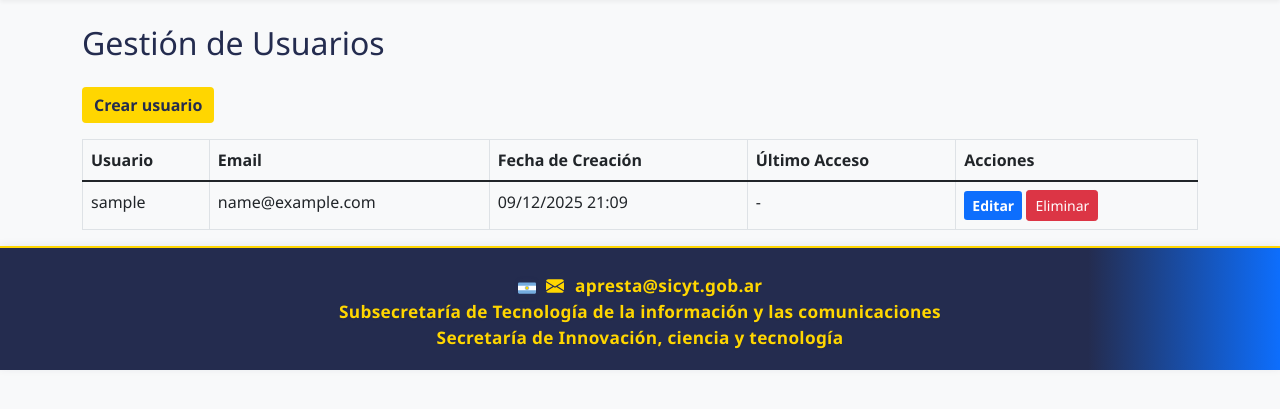
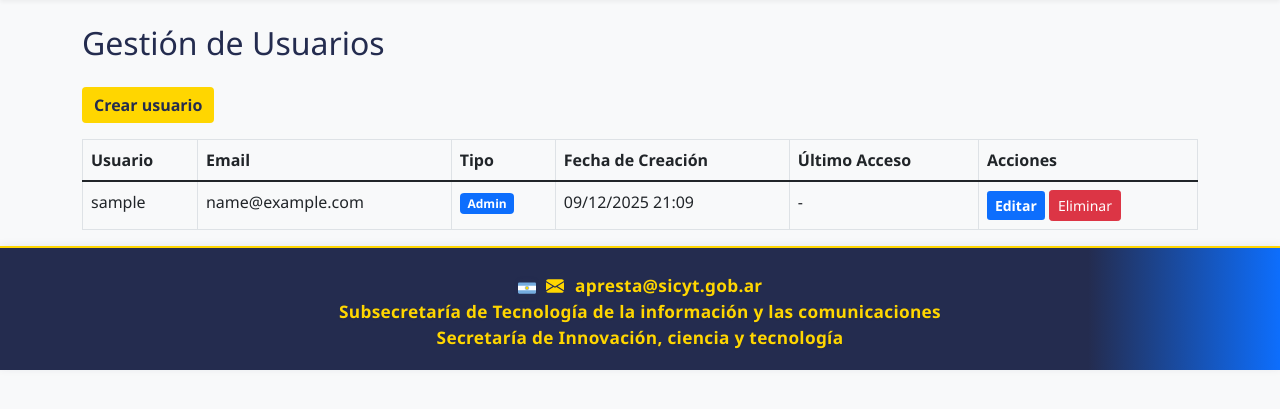
Before and after one commit to alepresta/prestaLabs, a Django app: template templates/usuarios/listar_usuarios.html in a window 1280 px wide. Shown: the part 61-470 px from the top of the page. Run offline with Django 4.2, Linux system fonts and the light colour scheme; the template is opened without the code that fills it: values that come from a table or form of the project are taken from there, others are empty; the visitor is signed in with stand-in values (Sample User, id 1); data comes from the database, SQL or seed files in the repository; parts of the project's set-up code (start-up, migrations or seed data) failed here and were passed over.

Commit message:
Listado de usuarios: muestra tipo admin o lectura

```diff
--- a/templates/usuarios/listar_usuarios.html
+++ b/templates/usuarios/listar_usuarios.html
@@ -8,6 +8,7 @@
         <tr>
             <th>Usuario</th>
             <th>Email</th>
+            <th>Tipo</th>
             <th>Fecha de Creación</th>
             <th>Último Acceso</th>
             <th>Acciones</th>
@@ -18,6 +19,13 @@
         <tr>
             <td>{{ usuario.username }}</td>
             <td>{{ usuario.email }}</td>
+            <td>
+                {% if usuario.is_staff %}
+                    <span class="badge bg-primary">Admin</span>
+                {% else %}
+                    <span class="badge bg-secondary">Lectura</span>
+                {% endif %}
+            </td>
             <td>{{ usuario.date_joined|date:'d/m/Y H:i' }}</td>
             <td>{% if usuario.last_login %}{{ usuario.last_login|date:'d/m/Y H:i' }}{% else %}-{% endif %}</td>
             <td>
```
